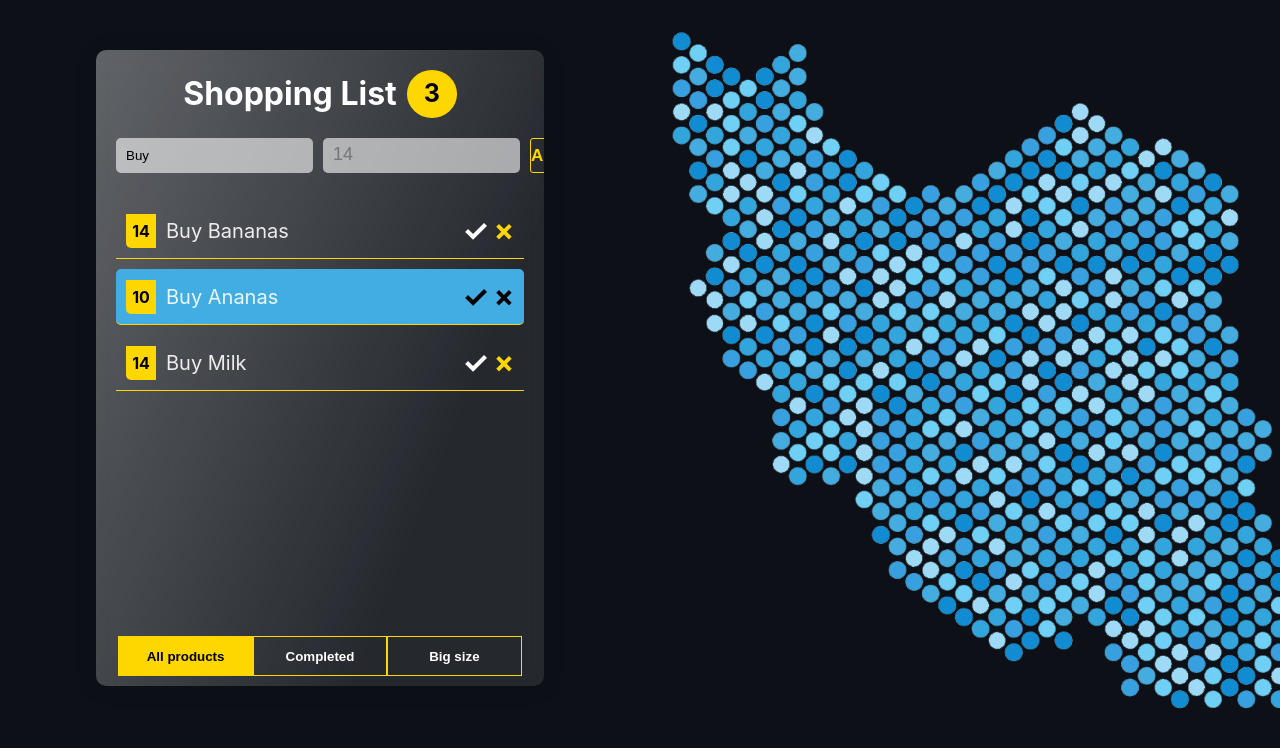
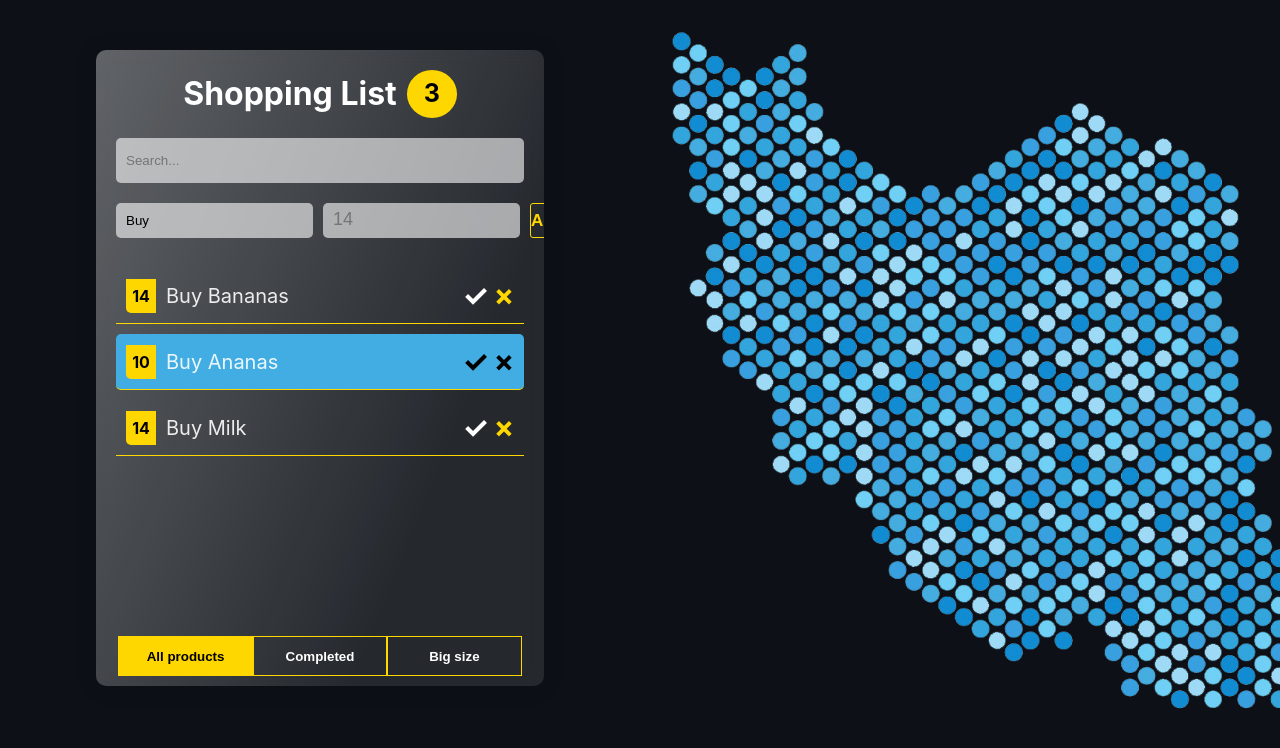
Before and after one commit to ToshpulatovAlimardon/shopping-list, a React (Vite) app: page / in a window 1280 px wide. Shown: the top 748 px of the page. Built offline with nearby package versions, Linux system fonts and the light colour scheme.

Commit message:
added search

```diff
--- a/src/components/app.jsx
+++ b/src/components/app.jsx
@@ -5,12 +5,14 @@ import ShoppingAddForm from "./shopping-add-form";
 import ShoppingList from "./shopping-list";
 import { arr } from "../constants";
 import { v4 as uuidv4 } from "uuid";
+import SearchPanel from "./search-panel";
 
 class App extends Component {
   constructor(props) {
     super(props);
     this.state = {
       data: arr,
+      search: "",
     };
   }
 
@@ -45,8 +47,22 @@ class App extends Component {
     });
   };
 
+  onSearch = (arr, term) => {
+    if (term.length === 0) {
+      return arr;
+    }
+
+    return arr.filter((item) => item.title.toLowerCase().indexOf(term.toLowerCase()) > -1);
+  };
+
+  onUpdateSearch = (search) => {
+    this.setState({ search });
+  };
+
   render() {
-    const { data } = this.state;
+    const { data, search } = this.state;
+
+    const allData = this.onSearch(data, search);
 
     return (
       <div className="app">
@@ -54,13 +70,16 @@ class App extends Component {
           <div className="card">
             <Information length={data.length} />
 
+            <SearchPanel onUpdateSearch={this.onUpdateSearch} />
+
             <ShoppingAddForm onAdd={this.onAdd} />
 
             <ShoppingList
-              data={data}
+              data={allData}
               onDelete={this.onDelete}
               onToggleActive={this.onToggleActive}
             />
+
             <Filter />
           </div>
           <img src="/earth.svg" alt="" />
--- /dev/null
+++ b/src/components/search-panel.jsx
@@ -0,0 +1,33 @@
+import React from "react";
+
+class SearchPanel extends React.Component {
+  constructor(props) {
+    super(props);
+    this.state = {
+      search: "",
+    };
+  }
+
+  onChange = (e) => {
+    const value = e.target.value;
+
+    this.setState({ search: value });
+    this.props.onUpdateSearch(value);
+  };
+
+  render() {
+    const { search } = this.state;
+
+    return (
+      <input
+        type="search"
+        className="search"
+        placeholder="Search..."
+        value={search}
+        onChange={this.onChange}
+      />
+    );
+  }
+}
+
+export default SearchPanel;
--- a/src/index.css
+++ b/src/index.css
@@ -217,6 +217,18 @@
   color: #000;
 }
 
+/* SEARCH PANEL */
+.search {
+  border-radius: 5px;
+  background-color: rgba(255, 255, 255, 0.6);
+  height: 45px;
+  outline: none;
+  border: none;
+  padding: 0 10px;
+  margin-top: 20px;
+  width: 100%;
+}
+
 /* MEDIA */
 @media screen and (max-width: 800px) {
   .wrapper {
```
